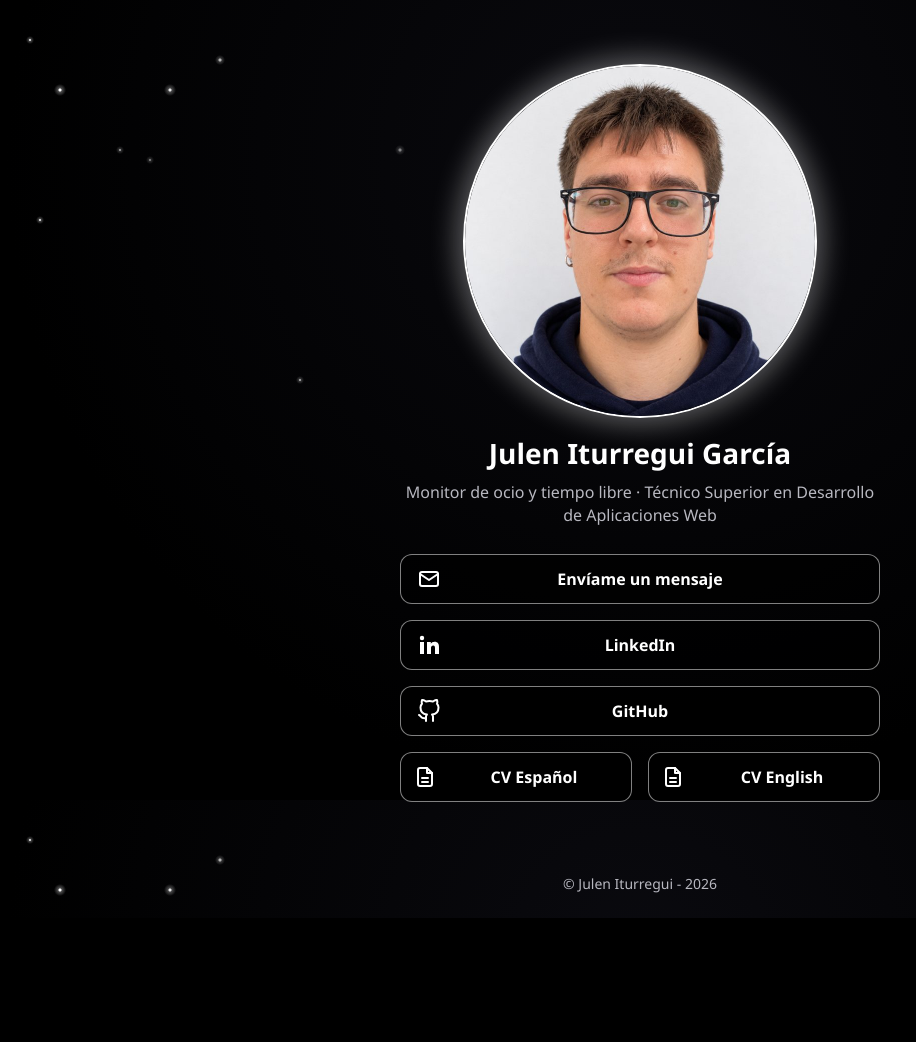
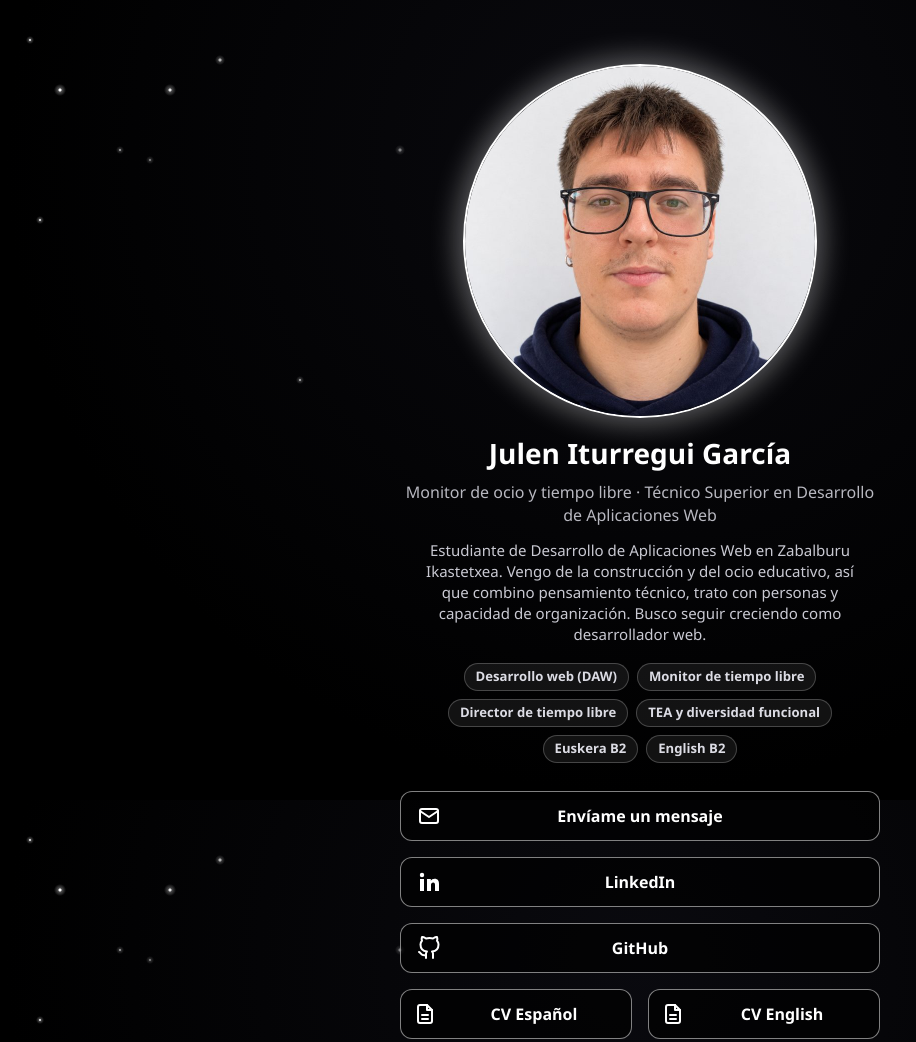
Before and after one commit to juleniturreguigarcia-personal/juleniturreguigarcia.github.io, a plain HTML site: page index.html in a window 1280 px wide. Shown: the top 1042 px of the page, without its empty margins (0-916 px from the left). Before the commit the page ends 918 px from the top, so only its background shows below. Drawn offline with Linux system fonts and the light colour scheme.

Commit message:
Añade bio y chips de competencias

```diff
--- a/css/estilo.css
+++ b/css/estilo.css
@@ -68,9 +68,37 @@ h1 {
 }
 
 #presentacion {
-  margin: 0 0 28px 0;
+  margin: 0 0 14px 0;
   font-size: 1em;
   color: #B8B8C0;
+}
+
+#bio {
+  max-width: 430px;
+  margin: 0 auto 18px auto;
+  font-size: 0.94em;
+  color: #C9C9D2;
+}
+
+#skills {
+  display: flex;
+  flex-wrap: wrap;
+  justify-content: center;
+  gap: 8px;
+  margin: 0 0 28px 0;
+  padding: 0;
+  list-style-type: none;
+}
+
+#skills li {
+  padding: 5px 11px;
+  font-size: 0.82em;
+  font-weight: 600;
+  line-height: 1.2;
+  color: #DCDCE4;
+  background-color: rgba(255, 255, 255, 0.07);
+  border: 1px solid rgba(255, 255, 255, 0.22);
+  border-radius: 999px;
 }
 
 /* ===== Lista de botones ===== */
--- a/index.html
+++ b/index.html
@@ -34,7 +34,7 @@
   <!-- Hoja de estilos única de la página -->
   <link rel="icon" type="image/svg+xml" href="images/favicon.svg?v=4a86c883" />
   <!-- La versión (?v=...) la añade automáticamente el hook pre-commit -->
-  <link rel="stylesheet" type="text/css" href="css/estilo.css?v=4e321ea0" />
+  <link rel="stylesheet" type="text/css" href="css/estilo.css?v=d1d3a7e8" />
 
   <!-- Datos estructurados del perfil (schema.org) -->
   <script type="application/ld+json">
@@ -45,6 +45,11 @@
     "url": "https://juleniturreguigarcia.dpdns.org/",
     "image": "https://juleniturreguigarcia.dpdns.org/images/CaraJulen2026.jpg",
     "jobTitle": "Monitor de ocio y tiempo libre · Técnico Superior en Desarrollo de Aplicaciones Web",
+    "knowsAbout": [
+      "Desarrollo de Aplicaciones Web",
+      "Ocio y tiempo libre",
+      "Atención a la diversidad"
+    ],
     "sameAs": [
       "https://www.linkedin.com/in/julen-iturregui-garc%C3%ADa-4a8b10436/",
       "https://github.com/juleniturreguigarcia-personal"
@@ -62,6 +67,15 @@
       <img id="foto" src="images/CaraJulen2026.jpg?v=81f7544d" alt="Foto de Julen Iturregui García" width="350" height="350" fetchpriority="high" />
       <h1>Julen Iturregui García</h1>
       <p id="presentacion">Monitor de ocio y tiempo libre · Técnico Superior en Desarrollo de Aplicaciones Web</p>
+      <p id="bio">Estudiante de Desarrollo de Aplicaciones Web en Zabalburu Ikastetxea. Vengo de la construcción y del ocio educativo, así que combino pensamiento técnico, trato con personas y capacidad de organización. Busco seguir creciendo como desarrollador web.</p>
+      <ul id="skills" aria-label="Competencias">
+        <li>Desarrollo web (DAW)</li>
+        <li>Monitor de tiempo libre</li>
+        <li>Director de tiempo libre</li>
+        <li>TEA y diversidad funcional</li>
+        <li>Euskera B2</li>
+        <li>English B2</li>
+      </ul>
     </div>
 
     <!-- Lista de enlaces -->
```
